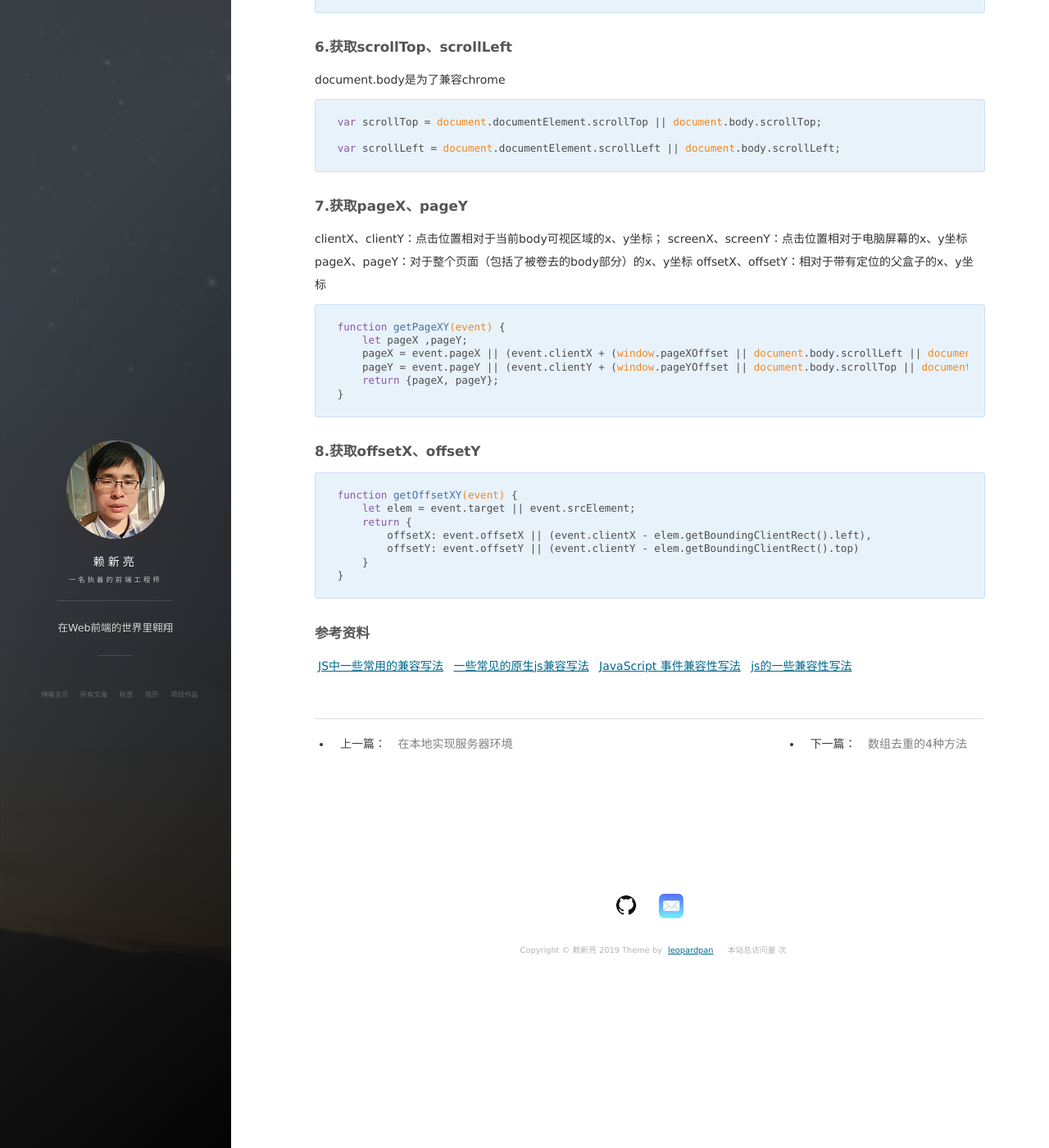
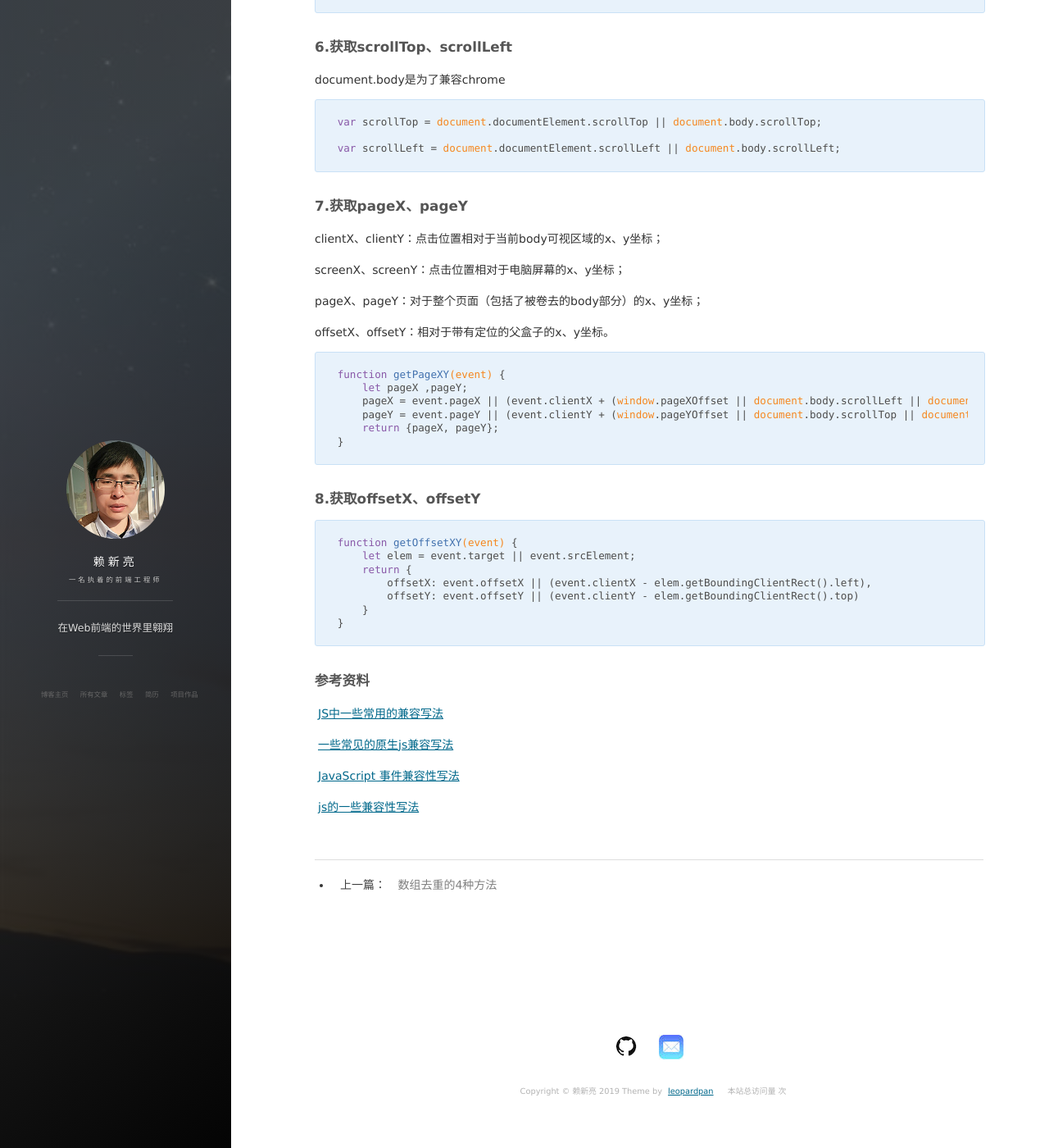
Before and after one commit to xmjr/xmjr.github.io, a Jekyll site: the page built from _posts/2019-07-31-js-compatibility.md, in a window 1280 px wide and 1400 px high, scrolled down 2839 px. Shown: the whole window at 82% size. Built offline with Jekyll 4.4.1, drawn with Linux system fonts in a browser that asks for light colours; nearby versions of some CDN libraries; comment, search, counter and statistics services are not loaded; some of the changed text lies outside the part shown.

Commit message:
Signed-off-by: xmjr <xinlianglai@163.com>

```diff
--- a/_posts/2019-07-31-js-compatibility.md
+++ b/_posts/2019-07-31-js-compatibility.md
@@ -158,14 +158,17 @@
 
 ### 7.获取pageX、pageY
 clientX、clientY：点击位置相对于当前body可视区域的x、y坐标；
-screenX、screenY：点击位置相对于电脑屏幕的x、y坐标
-pageX、pageY：对于整个页面（包括了被卷去的body部分）的x、y坐标
-offsetX、offsetY：相对于带有定位的父盒子的x、y坐标
+
+screenX、screenY：点击位置相对于电脑屏幕的x、y坐标；
+
+pageX、pageY：对于整个页面（包括了被卷去的body部分）的x、y坐标；
+
+offsetX、offsetY：相对于带有定位的父盒子的x、y坐标。
 
     function getPageXY(event) {
         let pageX ,pageY;
-        pageX = event.pageX || (event.clientX + (window.pageXOffset || document.body.scrollLeft || document.documentElement.scrollLeft))
-        pageY = event.pageY || (event.clientY + (window.pageYOffset || document.body.scrollTop || document.documentElement.scrollTop))
+        pageX = event.pageX || (event.clientX + (window.pageXOffset || document.body.scrollLeft || document.documentElement.scrollLeft));
+        pageY = event.pageY || (event.clientY + (window.pageYOffset || document.body.scrollTop || document.documentElement.scrollTop));
         return {pageX, pageY};
     }
 
@@ -185,6 +188,9 @@
 ### 参考资料
 
 [JS中一些常用的兼容写法](https://www.cnblogs.com/arguments/p/10319841.html)
+
 [一些常见的原生js兼容写法](https://blog.csdn.net/qq_28506819/article/details/88549954)
+
 [JavaScript 事件兼容性写法](https://www.cnblogs.com/wangweizhang/p/8328806.html)
+
 [js的一些兼容性写法](https://blog.csdn.net/qq_42767631/article/details/84992507)
```
Also changed, not shown: other parts of _posts/2019-07-31-js-compatibility.md (+2 -2 lines).
